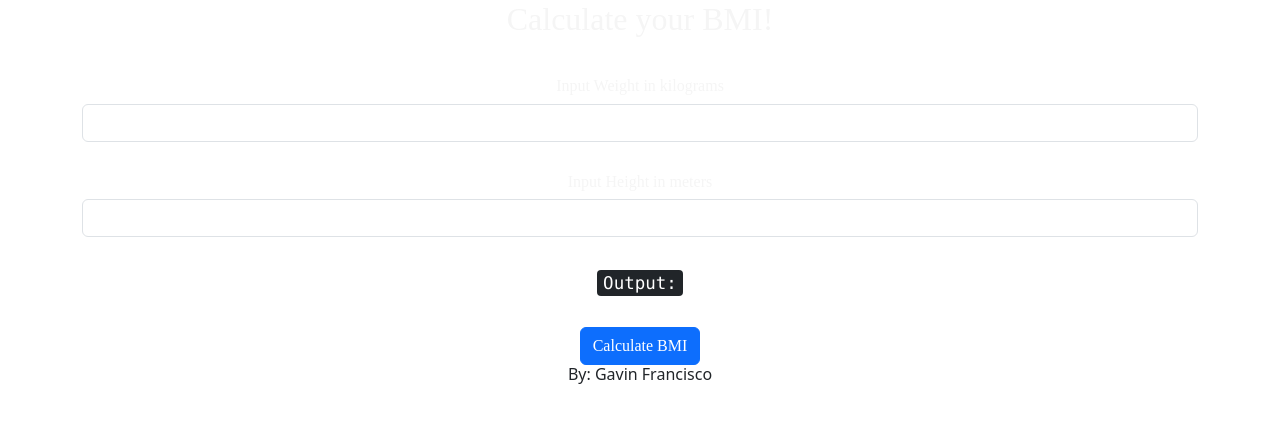
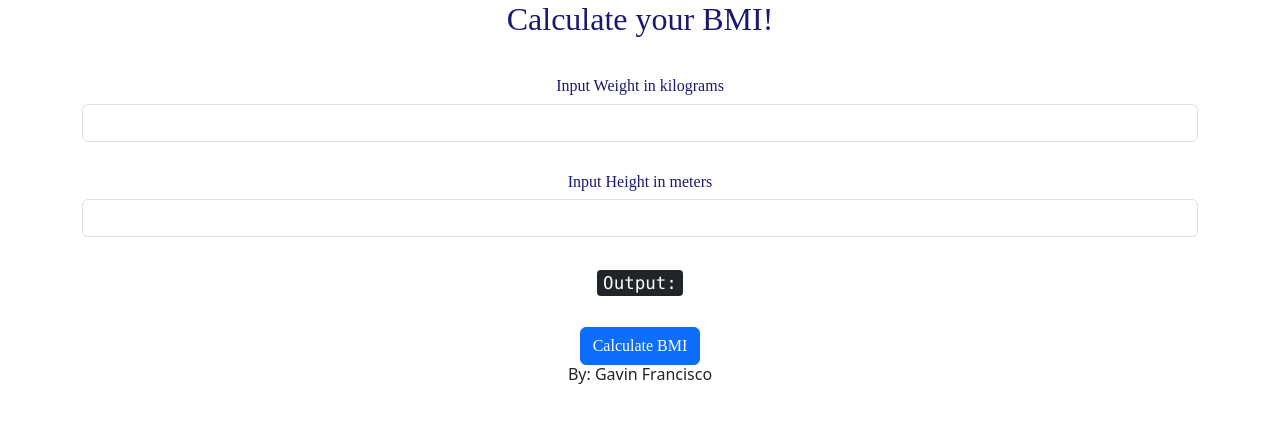
Before and after one commit to GWFrancisco/Fairview_ICT9Emerald_Q4Q1_Francisco_Gavin, a plain HTML site: page index.html in a window 1280 px wide. Drawn offline with nearby package versions, Linux system fonts and the light colour scheme.

Commit message:
Update style.css

```diff
--- a/style.css
+++ b/style.css
@@ -1,6 +1,6 @@
 .container{
 	font-family: ADLaM Display;
-	color: whitesmoke;
+	color: midnightblue;
 	font-size: 20px;
 }
 body{
```
